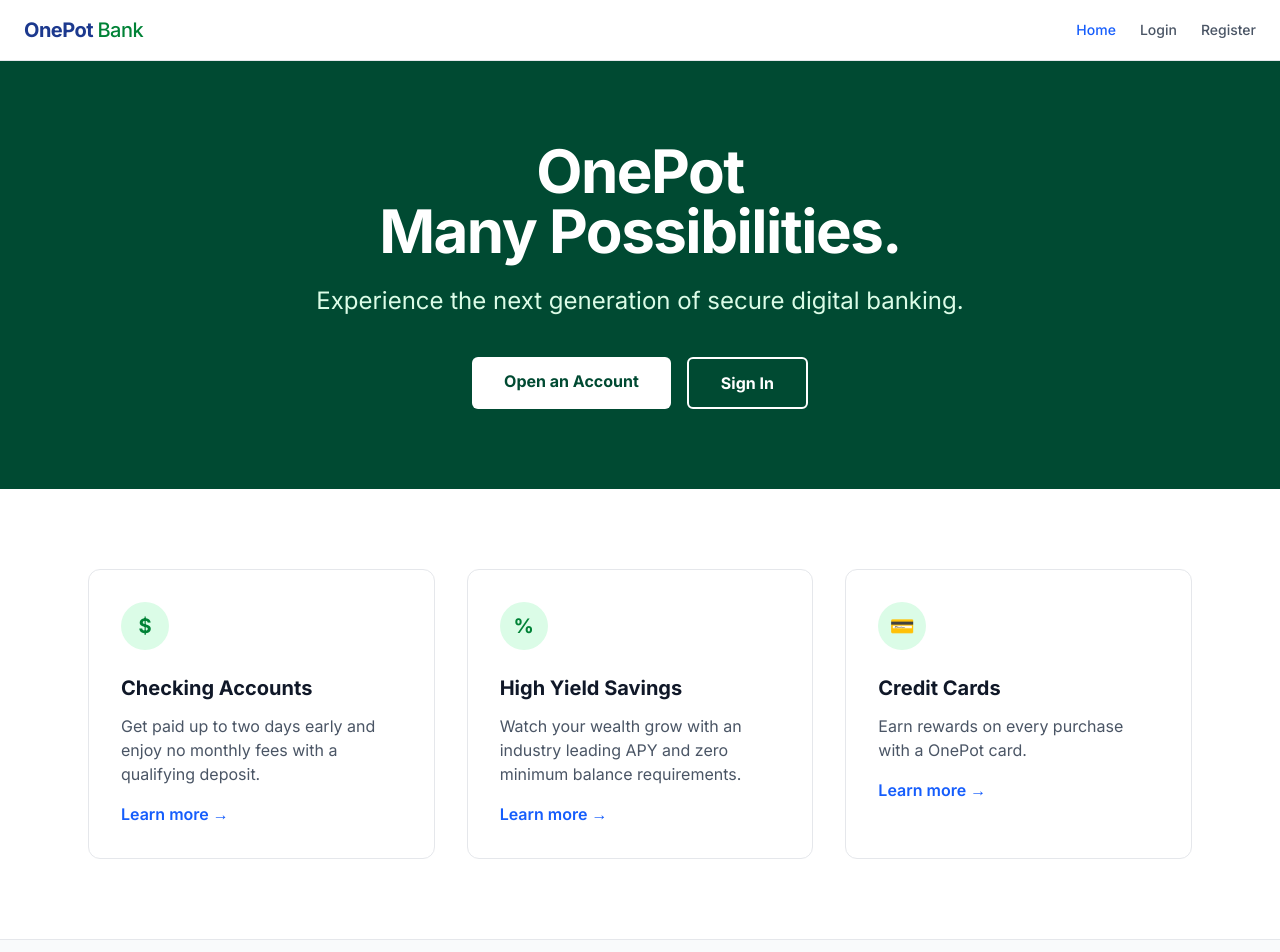
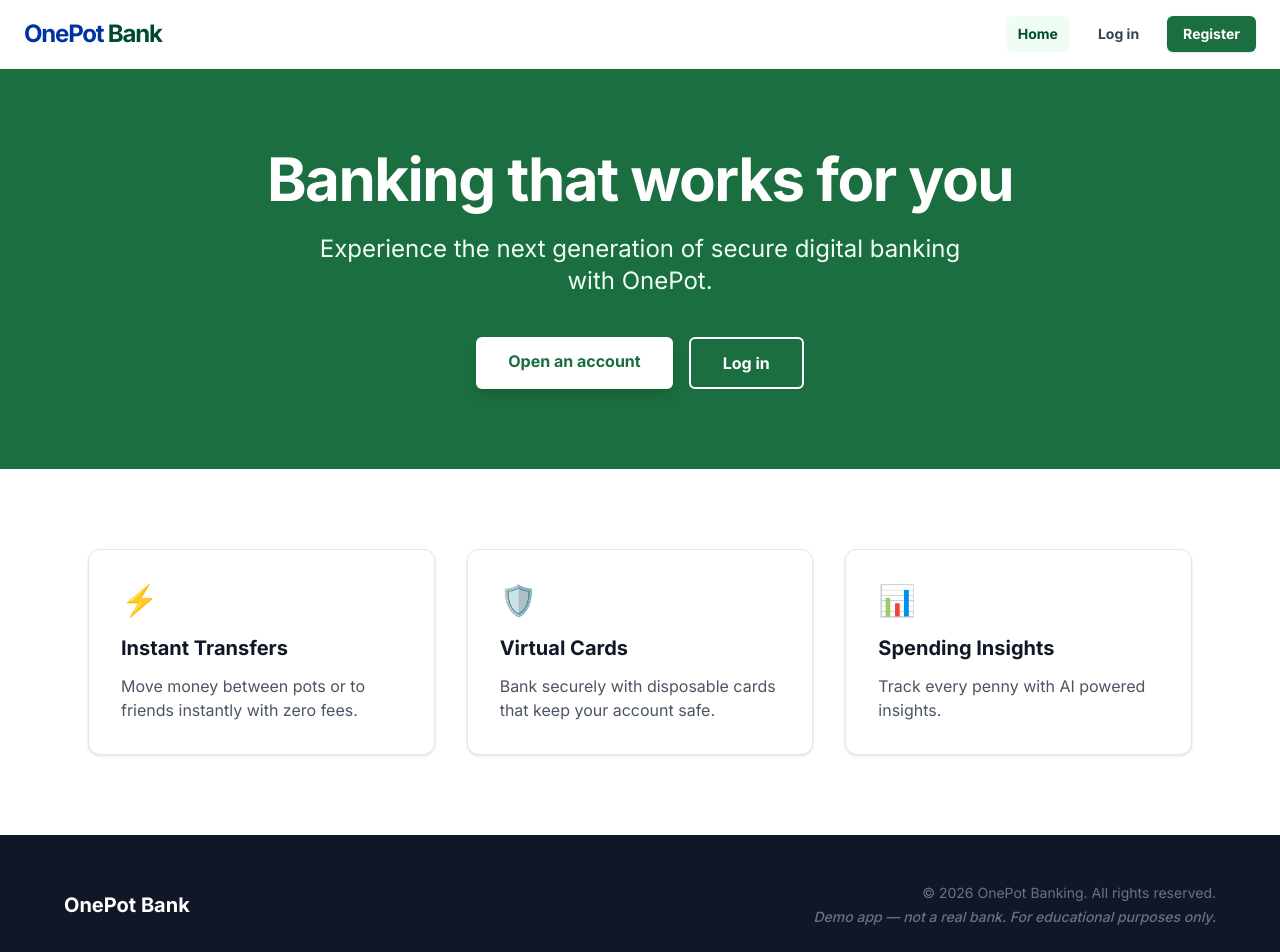
Before and after one commit to Antendis/JPM-Banking-App-Demo-Group-2, a Next.js app: page / in a window 1280 px wide. Shown: the top 952 px of the page. Built offline with nearby package versions, Linux system fonts and the light colour scheme.

Commit message:
feat: updated registration page styling and layout, also updated navbar

```diff
--- /dev/null
+++ b/src/app/api/register 2/route.ts
@@ -0,0 +1,33 @@
+import { NextRequest, NextResponse } from "next/server";
+import bcrypt from "bcryptjs";
+import { prisma } from "@/lib/prisma";
+
+export async function POST(req: NextRequest) {
+  const { email, password, name } = await req.json();
+
+  if (!email || !password || !name) {
+    return NextResponse.json(
+      { message: "All fields are required." },
+      { status: 400 }
+    );
+  }
+
+  const existing = await prisma.user.findUnique({ where: { email } });
+  if (existing) {
+    return NextResponse.json(
+      { message: "An account with this email already exists." },
+      { status: 409 }
+    );
+  }
+
+  const passwordHash = await bcrypt.hash(password, 12);
+
+  await prisma.user.create({
+    data: { email, name, passwordHash },
+  });
+
+  return NextResponse.json(
+    { message: "Account created successfully." },
+    { status: 201 }
+  );
+}
--- /dev/null
+++ b/src/app/dashboard/page 2.tsx
@@ -0,0 +1,20 @@
+"use client";
+
+import Link from "next/link";
+
+export default function DashboardPage() {
+  return (
+    <div className="flex min-h-screen items-center justify-center bg-gray-50">
+      <div className="text-center space-y-4">
+        <h1 className="text-3xl font-bold text-blue-900">OnePot Banking</h1>
+        <p className="text-gray-600">You are logged in. Dashboard coming soon.</p>
+        <Link
+          href="/login"
+          className="text-sm text-blue-600 hover:underline block"
+        >
+          Sign out
+        </Link>
+      </div>
+    </div>
+  );
+}
--- a/src/app/page.tsx
+++ b/src/app/page.tsx
@@ -1,114 +1,89 @@
 import Link from "next/link";
+import { redirect } from "next/navigation";
+// import { getServerSession } from "next-auth"; // Uncomment when auth is ready
 
 export default function HomePage() {
+  // CRITERIA 6: Redirect if logged in (Pseudo-code for now)
+  // const session = await getServerSession();
+  // if (session) redirect('/dashboard');
+
   return (
-    <div className="min-h-screen bg-white">
+    <div className="min-h-screen flex flex-col bg-white">
       {/* HERO SECTION */}
-      <section className="bg-[#004a32] text-white py-20 px-6">
+      <section className="bg-[#1a6e3f] text-white py-20 px-6">
         <div className="max-w-6xl mx-auto flex flex-col items-center text-center">
           <h1 className="text-4xl md:text-6xl font-bold mb-6 tracking-tight">
-            OnePot <br /> Many Possibilities.
+            Banking that works for you
           </h1>
-          <p className="text-xl md:text-2xl text-green-100 mb-10 max-w-2xl">
-            Experience the next generation of secure digital banking.
+          <p className="text-xl md:text-2xl text-green-50 mb-10 max-w-2xl">
+            Experience the next generation of secure digital banking with
+            OnePot.
           </p>
           <div className="flex flex-col sm:flex-row gap-4">
             <Link
               href="/register"
-              className="bg-white text-[#004a32] px-8 py-3 rounded-md font-bold hover:bg-gray-100 transition-colors"
+              className="bg-white text-[#1a6e3f] px-8 py-3 rounded-md font-bold hover:bg-gray-100 transition-colors shadow-lg"
             >
-              Open an Account
+              Open an account
             </Link>
             <Link
               href="/login"
               className="border-2 border-white text-white px-8 py-3 rounded-md font-bold hover:bg-white/10 transition-colors"
             >
-              Sign In
+              Log in
             </Link>
           </div>
         </div>
       </section>
 
-      {/* FEATURE CARDS SECTION */}
+      {/* FEATURES SECTION */}
       <section className="py-20 px-6 max-w-6xl mx-auto">
         <div className="grid grid-cols-1 md:grid-cols-3 gap-8">
           {/* Card 1 */}
-          <div className="p-8 border border-gray-200 rounded-xl hover:shadow-xl transition-shadow group">
-            <div className="w-12 h-12 bg-green-100 text-green-700 rounded-full flex items-center justify-center mb-6 font-bold text-xl group-hover:bg-[#004a32] group-hover:text-white transition-colors">
-              $
-            </div>
+          <div className="p-8 border border-gray-200 rounded-xl bg-white shadow-sm hover:shadow-md transition-shadow">
+            <div className="text-3xl mb-4 text-[#1a6e3f]">⚡</div>
             <h3 className="text-xl font-bold text-gray-900 mb-3">
-              Checking Accounts
+              Instant Transfers
             </h3>
-            <p className="text-gray-600 mb-4">
-              Get paid up to two days early and enjoy no monthly fees with a
-              qualifying deposit.
+            <p className="text-gray-600">
+              Move money between pots or to friends instantly with zero fees.
             </p>
-            <Link
-              href="/register"
-              className="text-blue-600 font-semibold hover:underline"
-            >
-              Learn more &rarr;
-            </Link>
           </div>
-
           {/* Card 2 */}
-          <div className="p-8 border border-gray-200 rounded-xl hover:shadow-xl transition-shadow group">
-            <div className="w-12 h-12 bg-green-100 text-green-700 rounded-full flex items-center justify-center mb-6 font-bold text-xl group-hover:bg-[#004a32] group-hover:text-white transition-colors">
-              %
-            </div>
+          <div className="p-8 border border-gray-200 rounded-xl bg-white shadow-sm hover:shadow-md transition-shadow">
+            <div className="text-3xl mb-4 text-[#1a6e3f]">🛡️</div>
             <h3 className="text-xl font-bold text-gray-900 mb-3">
-              High Yield Savings
+              Virtual Cards
             </h3>
-            <p className="text-gray-600 mb-4">
-              Watch your wealth grow with an industry leading APY and zero
-              minimum balance requirements.
+            <p className="text-gray-600">
+              Bank securely with disposable cards that keep your account safe.
             </p>
-            <Link
-              href="/register"
-              className="text-blue-600 font-semibold hover:underline"
-            >
-              Learn more &rarr;
-            </Link>
           </div>
-
           {/* Card 3 */}
-          <div className="p-8 border border-gray-200 rounded-xl hover:shadow-xl transition-shadow group">
-            <div className="w-12 h-12 bg-green-100 text-green-700 rounded-full flex items-center justify-center mb-6 font-bold text-xl group-hover:bg-[#004a32] group-hover:text-white transition-colors">
-              💳
-            </div>
+          <div className="p-8 border border-gray-200 rounded-xl bg-white shadow-sm hover:shadow-md transition-shadow">
+            <div className="text-3xl mb-4 text-[#1a6e3f]">📊</div>
             <h3 className="text-xl font-bold text-gray-900 mb-3">
-              Credit Cards
+              Spending Insights
             </h3>
-            <p className="text-gray-600 mb-4">
-              Earn rewards on every purchase with a OnePot card.
+            <p className="text-gray-600">
+              Track every penny with AI powered insights.
             </p>
-            <Link
-              href="/register"
-              className="text-blue-600 font-semibold hover:underline"
-            >
-              Learn more &rarr;
-            </Link>
           </div>
         </div>
       </section>
 
-      {/* FOOTER-LIKE CALLOUT */}
-      <section className="bg-gray-50 py-16 px-6 text-center border-t border-gray-200">
-        <h2 className="text-2xl font-bold text-gray-900 mb-4">
-          Ready to get started?
-        </h2>
-        <p className="text-gray-600 mb-8 max-w-lg mx-auto">
-          Join over 1 million members who trust OnePot Banking for their
-          financial future.
-        </p>
-        <Link
-          href="/register"
-          className="text-blue-600 font-bold hover:underline"
-        >
-          See all products and services
-        </Link>
-      </section>
+      {/* FOOTER */}
+      <footer className="mt-auto bg-gray-900 text-gray-400 py-12 px-6">
+        <div className="max-w-6xl mx-auto flex flex-col md:flex-row justify-between items-center gap-6">
+          <div className="text-white font-bold text-xl">OnePot Bank</div>
+          <div className="text-sm text-center md:text-right text-gray-500">
+            <p>© 2026 OnePot Banking. All rights reserved.</p>
+            <p className="mt-1 italic font-medium">
+              Demo app — not a real bank. For educational purposes only.
+            </p>
+          </div>
+        </div>
+      </footer>
     </div>
   );
 }
--- a/src/components/Navbar.tsx
+++ b/src/components/Navbar.tsx
@@ -6,35 +6,52 @@ import { usePathname } from "next/navigation";
 export default function Navbar() {
   const pathname = usePathname();
 
-  // We don't want to show the login/register links if we are already on those pages
-  const navLinks = [
-    { name: "Home", href: "/" },
-    { name: "Login", href: "/login" },
-    { name: "Register", href: "/register" },
-  ];
+  const isActive = (path: string) => pathname === path;
 
   return (
-    <nav className="w-full bg-white border-b border-gray-200 py-4 px-6 flex justify-between items-center sticky top-0 z-50">
-      <div className="text-xl font-bold text-blue-900 tracking-tight">
-        <Link href="/">
-          OnePot <span className="text-green-700 font-medium">Bank</span>
+    <nav className="bg-white border-b border-gray-100 sticky top-0 z-50">
+      <div className="max-w-7xl mx-auto px-6 py-4 flex justify-between items-center">
+        {/* LOGO */}
+        <Link href="/" className="text-2xl font-bold tracking-tighter">
+          <span className="text-[#0033a1]">OnePot</span>
+          <span className="text-[#004a32]"> Bank</span>
         </Link>
-      </div>
 
-      <div className="flex gap-6">
-        {navLinks.map((link) => (
+        {/* Navigation Links */}
+        <div className="flex items-center gap-4 text-sm font-bold">
           <Link
-            key={link.href}
-            href={link.href}
-            className={`text-sm font-medium transition-colors ${
-              pathname === link.href
-                ? "text-blue-600"
-                : "text-gray-600 hover:text-blue-600"
+            href="/"
+            className={`px-3 py-2 rounded-md transition-colors ${
+              isActive("/")
+                ? "text-[#004a32] bg-green-50"
+                : "text-gray-700 hover:text-[#004a32]"
             }`}
           >
-            {link.name}
+            Home
           </Link>
-        ))}
+
+          <Link
+            href="/login"
+            className={`px-3 py-2 rounded-md transition-colors ${
+              isActive("/login")
+                ? "text-[#004a32] bg-green-50"
+                : "text-gray-700 hover:text-[#004a32]"
+            }`}
+          >
+            Log in
+          </Link>
+
+          <Link
+            href="/register"
+            className={`px-4 py-2 rounded-md transition-all shadow-sm ${
+              isActive("/register")
+                ? "bg-[#004a32] text-white"
+                : "bg-[#1a6e3f] text-white hover:bg-[#004a32]"
+            }`}
+          >
+            Register
+          </Link>
+        </div>
       </div>
     </nav>
   );
--- /dev/null
+++ b/src/lib/prisma 2.ts
@@ -0,0 +1,20 @@
+import { PrismaClient } from "@prisma/client";
+import { PrismaBetterSqlite3 } from "@prisma/adapter-better-sqlite3";
+import path from "path";
+
+const globalForPrisma = globalThis as unknown as {
+  prisma: PrismaClient | undefined;
+};
+
+function createClient() {
+  const dbUrl = process.env.DATABASE_URL ?? "file:./prisma/dev.db";
+  const dbPath = path.resolve(process.cwd(), dbUrl.replace("file:", ""));
+  const adapter = new PrismaBetterSqlite3({ url: dbPath });
+  return new PrismaClient({ adapter, log: ["error"] });
+}
+
+export const prisma = globalForPrisma.prisma ?? createClient();
+
+if (process.env.NODE_ENV !== "production") {
+  globalForPrisma.prisma = prisma;
+}
```
Also changed, not shown: src/app/api/auth 2/login/route.ts (added, +59 -0 lines), src/app/api/auth 2/verify-otp/route.ts (added, +61 -0 lines), 1 other file (tests, documents, lock files or other folders).
